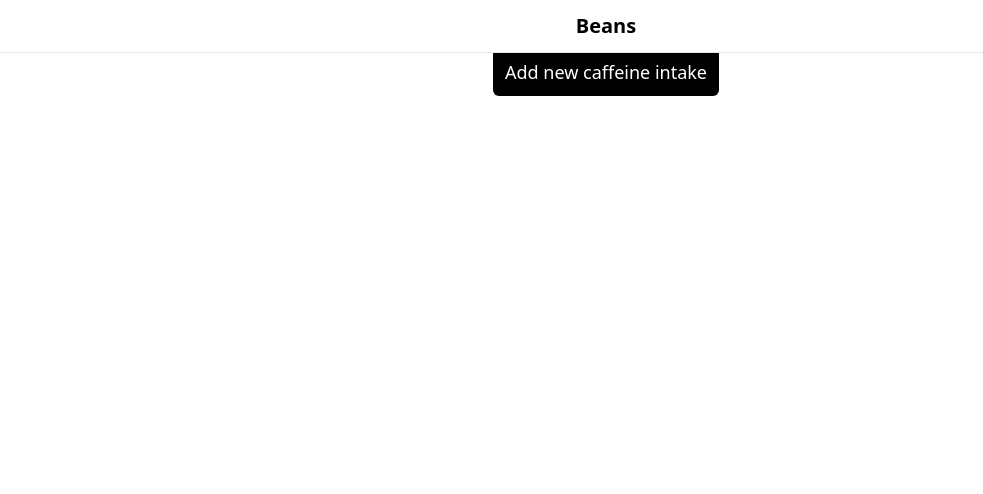
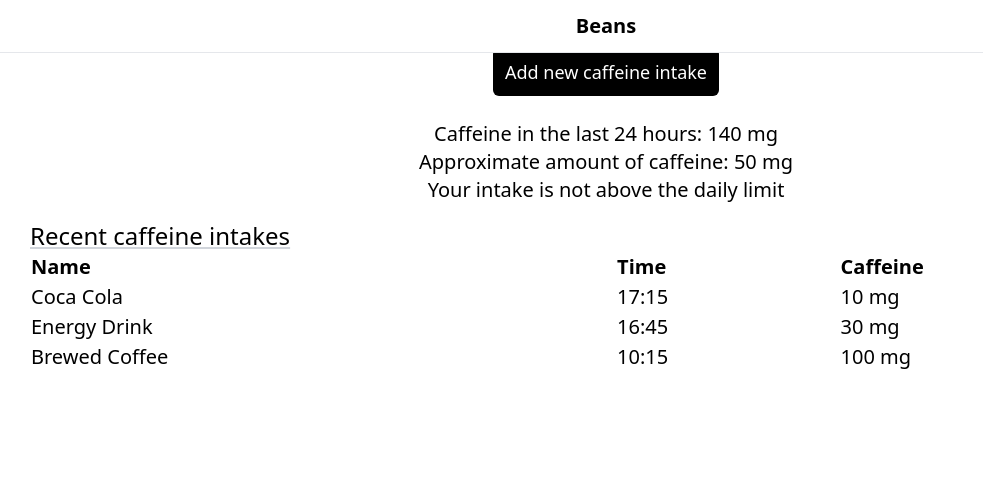
Before and after one commit to heftymouse/caffex, a Svelte app: page / in a window 1280 px wide. Shown: the top 494 px of the page, without its empty margins (34-1017 px from the left). Built offline with nearby package versions, Linux system fonts and the light colour scheme.

Commit message:
some data

```diff
--- a/src/App.css
+++ b/src/App.css
@@ -5,3 +5,7 @@
 .main-header {
     @apply text-xl fixed inset-x-0 top-0 p-3 text-center font-semibold bg-white border-b border-gray-200;
 }
+
+th {
+    @apply font-semibold
+}
--- a/src/Home.svelte
+++ b/src/Home.svelte
@@ -2,10 +2,44 @@
     let intakeDialog;
 </script>
 
-<div class="flex flex-col p-12">
+<div class="flex flex-col p-12 justify-center items-center">
     <button on:click={() => intakeDialog.showModal()} class="self-center h-12 text-lg bg-black hover:bg-gray-600 transition-colors align-middle leading-none text-white p-3 rounded-md">
         Add new caffeine intake
     </button>
+    <br>
+    <h4 class="text-xl">Caffeine in the last 24 hours: 140 mg</h4>
+    <h4 class="text-xl">Approximate amount of caffeine: 50 mg</h4>
+    <h4 class="text-xl">Your intake is not above the daily limit</h4>
+    <div class="w-full text-left pl-4 pt-4">
+        <h4 class="text-2xl decoration-gray-300 underline">Recent caffeine intakes</h4>
+        <table class="table-auto text-xl w-full">
+            <thead>
+            <tr>
+                <th>Name</th>
+                <th>Time</th>
+                <th>Caffeine</th>
+            </tr>
+            </thead>
+            <tbody>
+            <tr>
+                <td>Coca Cola</td>
+                <td>17:15</td>
+                <td>10 mg</td>
+            </tr>
+            <tr>
+                <td>Energy Drink</td>
+                <td>16:45</td>
+                <td>30 mg</td>
+            </tr>
+            <tr>
+                <td>Brewed Coffee</td>
+                <td>10:15</td>
+                <td>100 mg</td>
+            </tr>
+            </tbody>
+        </table>
+    </div>
+    <br>
 </div>
 
 <dialog bind:this={intakeDialog} class="rounded-md">
```
